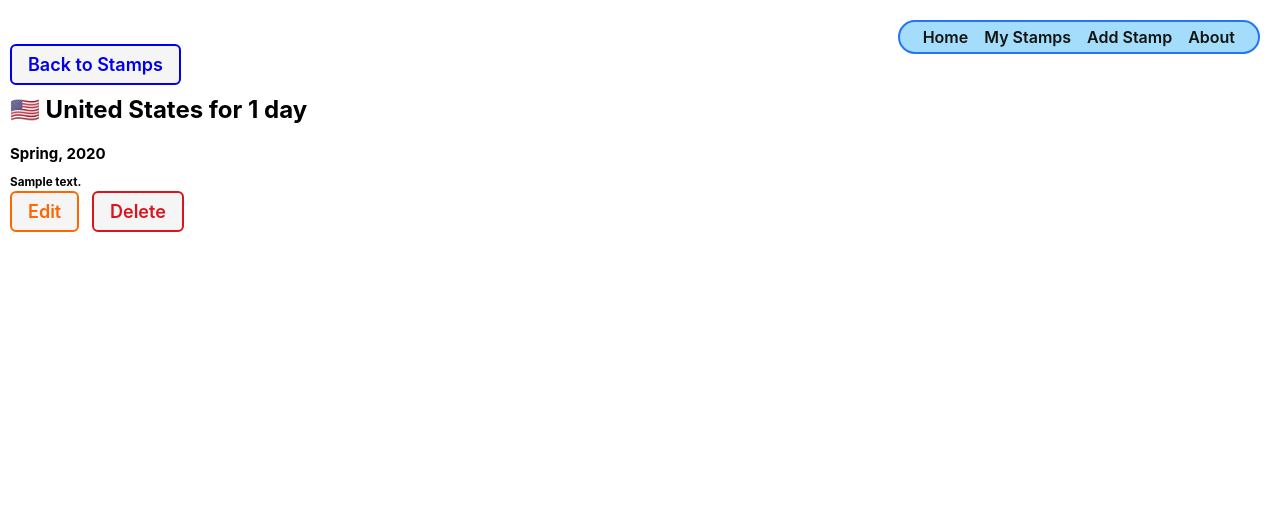
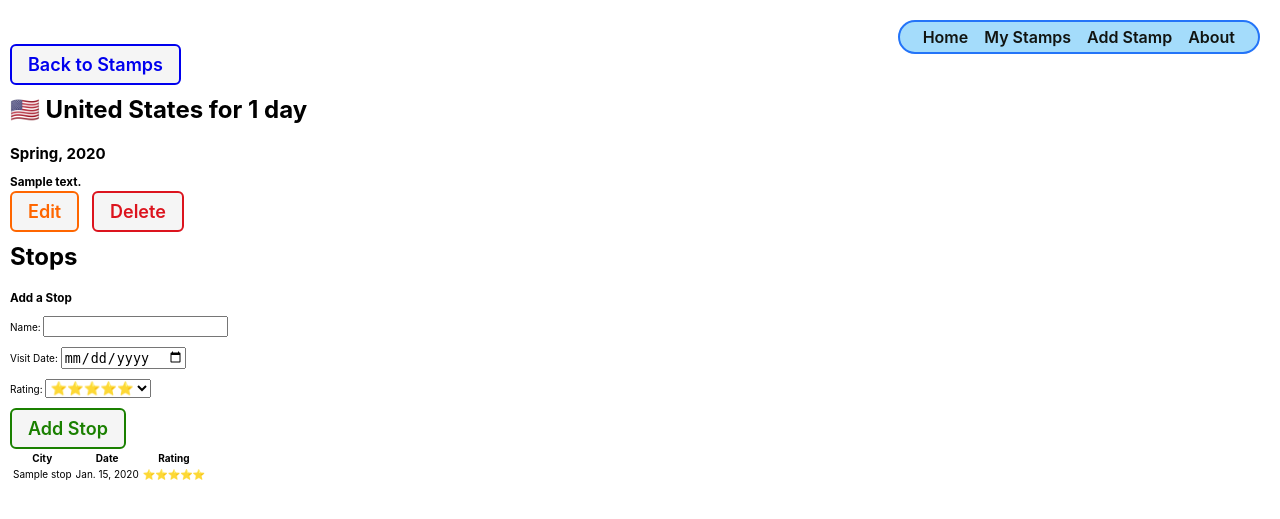
Before and after one commit to KincentVompany22/django-crud-app-lab, a Django app: page /stamps/1/ in a window 1280 px wide. Shown: the top 519 px of the page. Run offline with Django 5.2, Linux system fonts and the light colour scheme; tables that the repository leaves empty hold one stand-in row (values such as "Sample post").

Commit message:
add Stop create functionality using view function

```diff
--- a/my_app/admin.py
+++ b/my_app/admin.py
@@ -1,6 +1,7 @@
 from django.contrib import admin
-from .models import Stamp
+from .models import Stamp, Stop
 
 admin.site.register(Stamp)
+admin.site.register(Stop)
 
 # Register your models here.
--- a/my_app/models.py
+++ b/my_app/models.py
@@ -3,41 +3,49 @@ from django.urls import reverse
 
 # Create your models here.
 
-class Stamp(models.Model):
-    SEASON_CHOICES = [
-        ('spring', 'Spring'), # each item is a (value, label) pair
-        ('summer', 'Summer'),
-        ('fall', 'Fall'),
-        ('winter', 'Winter'),
-    ]
+SEASON_CHOICES = [
+    ('spring', 'Spring'), # each item is a (value, label) pair
+    ('summer', 'Summer'),
+    ('fall', 'Fall'),
+    ('winter', 'Winter'),
+]
 
-    COUNTRY_CHOICES = [
-        ('United States', '🇺🇸 United States'),
-        ('Canada', '🇨🇦 Canada'),
-        ('Mexico', '🇲🇽 Mexico'),
-        ('Brazil', '🇧🇷 Brazil'),
-        ('United Kingdom', '🇬🇧 United Kingdom'),
-        ('Germany', '🇩🇪 Germany'),
-        ('France', '🇫🇷 France'),
-        ('Italy', '🇮🇹 Italy'),
-        ('Spain', '🇪🇸 Spain'),
-        ('Netherlands', '🇳🇱 Netherlands'),
-        ('Switzerland', '🇨🇭 Switzerland'),
-        ('Sweden', '🇸🇪 Sweden'),
-        ('Australia', '🇦🇺 Australia'),
-        ('Japan', '🇯🇵 Japan'),
-        ('South Korea', '🇰🇷 South Korea'),
-        ('China', '🇨🇳 China'),
-        ('India', '🇮🇳 India'),
-        ('South Africa', '🇿🇦 South Africa'),
-        ('United Arab Emirates', '🇦🇪 United Arab Emirates'),
-        ('Argentina', '🇦🇷 Argentina'),
-    ]
+COUNTRY_CHOICES = [
+    ('United States', '🇺🇸 United States'),
+    ('Canada', '🇨🇦 Canada'),
+    ('Mexico', '🇲🇽 Mexico'),
+    ('Brazil', '🇧🇷 Brazil'),
+    ('United Kingdom', '🇬🇧 United Kingdom'),
+    ('Germany', '🇩🇪 Germany'),
+    ('France', '🇫🇷 France'),
+    ('Italy', '🇮🇹 Italy'),
+    ('Spain', '🇪🇸 Spain'),
+    ('Netherlands', '🇳🇱 Netherlands'),
+    ('Switzerland', '🇨🇭 Switzerland'),
+    ('Sweden', '🇸🇪 Sweden'),
+    ('Australia', '🇦🇺 Australia'),
+    ('Japan', '🇯🇵 Japan'),
+    ('South Korea', '🇰🇷 South Korea'),
+    ('China', '🇨🇳 China'),
+    ('India', '🇮🇳 India'),
+    ('South Africa', '🇿🇦 South Africa'),
+    ('United Arab Emirates', '🇦🇪 United Arab Emirates'),
+    ('Argentina', '🇦🇷 Argentina'),
+]
+
+RATING_CHOICES = [
+    (5, '⭐️⭐️⭐️⭐️⭐️'),
+    (4, '⭐️⭐️⭐️⭐️'),
+    (3, '⭐️⭐️⭐️'),
+    (2, '⭐️⭐️'),
+    (1, '⭐️'),
+]
 
 
-    name = models.CharField(max_length=100, choices=COUNTRY_CHOICES)
+class Stamp(models.Model):
+    name = models.CharField(max_length=100, choices=COUNTRY_CHOICES, default=COUNTRY_CHOICES[0][0])
     days = models.IntegerField()
-    season = models.CharField(max_length=100, choices=SEASON_CHOICES)
+    season = models.CharField(max_length=100, choices=SEASON_CHOICES, default=SEASON_CHOICES[0][0])
     year = models.IntegerField()
     description = models.TextField(max_length=250)
 
@@ -46,3 +54,20 @@ class Stamp(models.Model):
 
     def get_absolute_url(self):
         return reverse("stamp-detail", kwargs={"pk": self.pk}) # refer to "pk" (primary key) because I created detail page as a class-based view and that is what is passed
+
+class Stop(models.Model):
+    name = models.CharField(max_length=100)
+    date = models.DateField('Visit Date')
+    rating = models.IntegerField(choices=RATING_CHOICES, default=RATING_CHOICES[0][0])
+
+    stamp = models.ForeignKey(Stamp, on_delete=models.CASCADE)
+    # In a one-to-many relationship, the on_delete=models.CASCADE is required.
+    # It ensures that if a Stamp record is deleted, all of the child Stops will be deleted automatically as well
+        # - thus avoiding orphan records for Stops that are no longer tied to an existing Stamp.
+    # child has foreign key pointing at parent
+
+    def __str__(self):
+        return self.name
+
+    class Meta:
+        ordering = ['-date']
--- a/my_app/templates/stamps/detail.html
+++ b/my_app/templates/stamps/detail.html
@@ -29,4 +29,40 @@ Details
         </div>
     </div>
 </section>
+
+<div class="stamp-details-container">
+  <section class="stops">
+
+    <div class="subsection-title">
+      <h2>Stops</h2>
+    </div>
+
+    <h3>Add a Stop</h3>
+        <form action="{% url 'add-stop' stamp.id %}" method="post" class="subsection-content" autocomplete="off">
+            {% csrf_token %}
+            {{ stop_form.as_p }}
+            <button type="submit" class="btn submit">Add Stop</button>
+        </form>
+
+    <table>
+      <thead>
+        <tr>
+          <th>City</th>
+          <th>Date</th>
+          <th>Rating</th>
+        </tr>
+      </thead>
+      <tbody>
+        {% for stop in stamp.stop_set.all %}
+          <tr>
+            <td>{{stop.name}}</td>
+            <td>{{stop.date}}</td>
+            <td>{{stop.get_rating_display}}</td>
+          </tr>
+        {% endfor %}
+      </tbody>
+    </table>
+
+  </section>
+</div>
 {% endblock %}
--- a/my_app/urls.py
+++ b/my_app/urls.py
@@ -9,4 +9,7 @@ urlpatterns = [
     path('stamps/create/', views.StampCreate.as_view(), name='stamp-create'),
     path('stamps/<int:pk>/update/', views.StampUpdate.as_view(), name='stamp-update'),
     path('stamps/<int:pk>/delete/', views.StampDelete.as_view(), name='stamp-delete'),
+
+    path('stamps/<int:stamp_id>/add-stop/', views.add_stop, name='add-stop'),
+
 ]
--- a/my_app/views.py
+++ b/my_app/views.py
@@ -1,7 +1,9 @@
-from django.shortcuts import render
-from django.views.generic import DetailView, CreateView, UpdateView, DeleteView
+from django.shortcuts import render, redirect
+from django.views.generic import DetailView
+from django.views.generic.edit import CreateView, UpdateView, DeleteView
 from .models import Stamp
-from django.http import HttpResponse
+from .forms import StopForm
+
 
 # Create your views here.
 
@@ -15,9 +17,19 @@ def stamps_index(request):
     stamps = Stamp.objects.all()
     return render(request, 'stamps/index.html', {'stamps': stamps})
 
+def add_stop(request, stamp_id):
+    form = StopForm(request.POST)
+    if form.is_valid():
+        new_stop = form.save(commit=False)
+        new_stop.stamp_id = stamp_id
+        new_stop.save()
+    return redirect('stamp-detail', pk=stamp_id) # since my stamp details is a class-based view, need to route using pk instead of stamp_id
+
 class StampDetail(DetailView):
     model = Stamp
     template_name = 'stamps/detail.html'
+   # context_object_name = 'stamp'
+    extra_context = {'stop_form': StopForm()} # extra_context - how to pass through additional context using a class-based view as opposed to a view function (like 'stamps' above)
 
 class StampCreate(CreateView):
     model = Stamp
```
Also changed, not shown: my_app/forms.py (added, +16 -0 lines), my_app/static/css/stamps/stamp-detail.css (+11 -11 lines), my_app/migrations/0006_alter_stamp_name_alter_stamp_season_stop.py (added).
